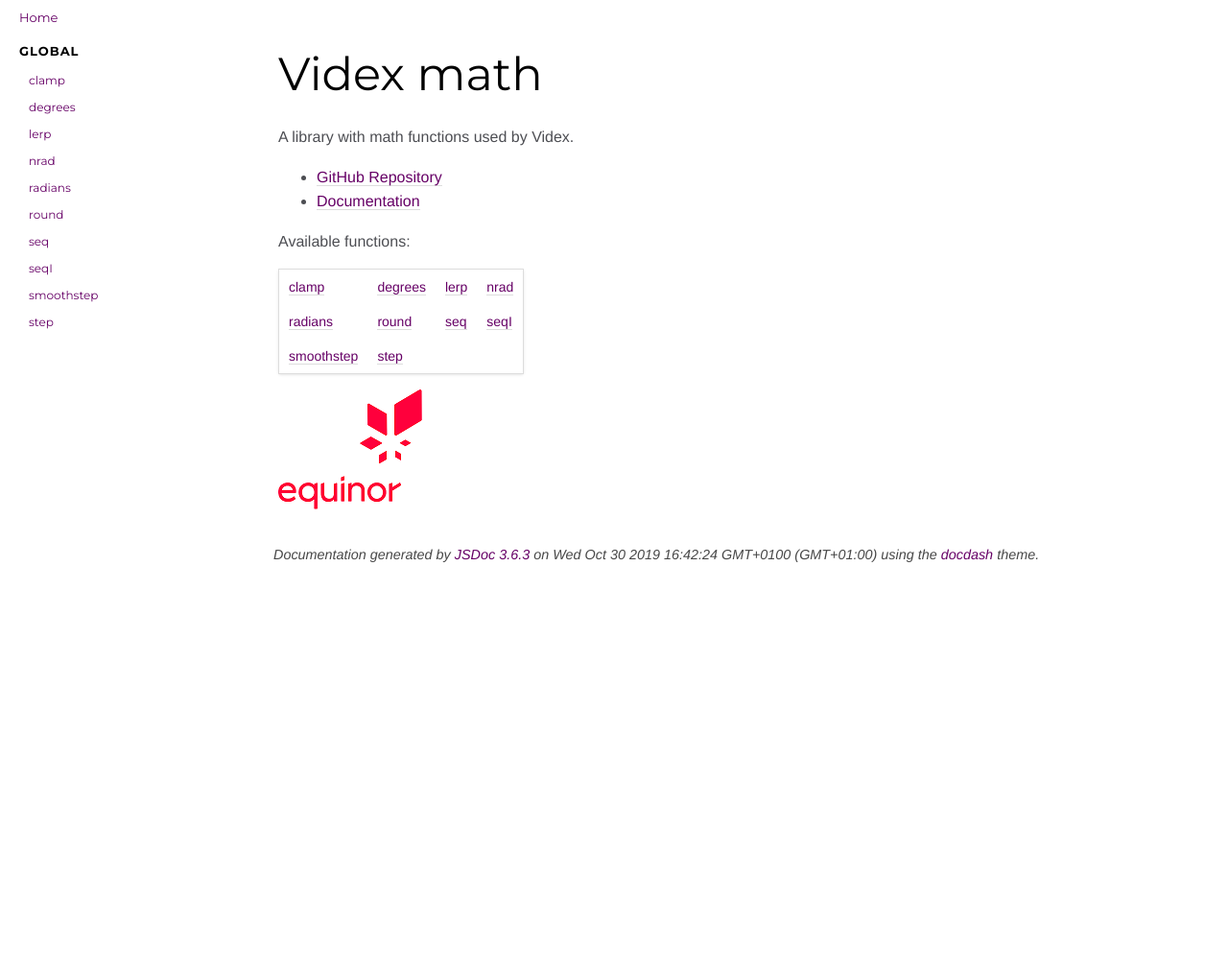
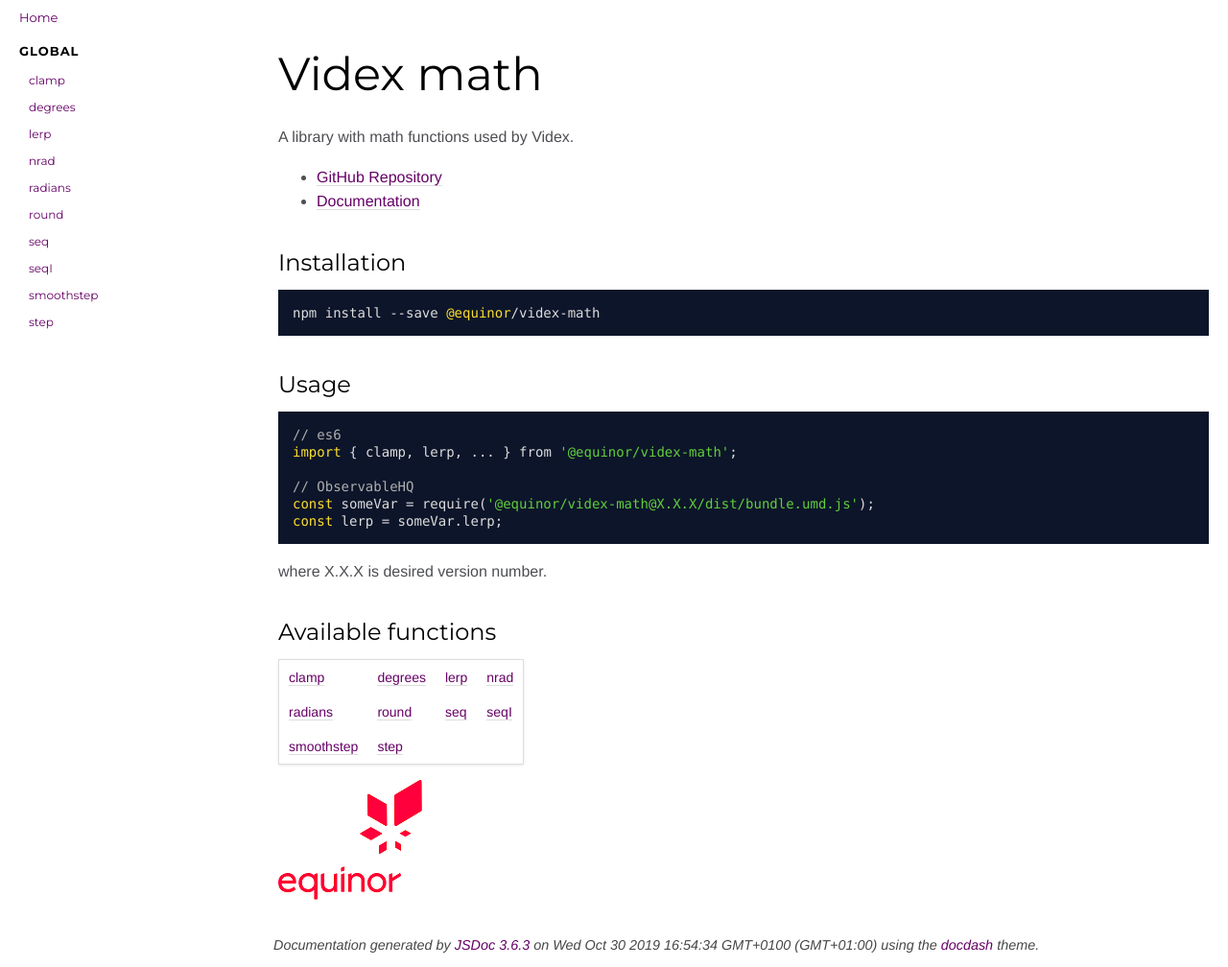
Before and after one commit to equinor/videx-math, a website: page docs/index.html in a window 1280 px wide. Shown: the whole page at 96% size. Before the commit the page ends 800 px from the top, so only its background shows below. Drawn offline with Linux system fonts and the light colour scheme.

Commit message:
Installation guide

```diff
--- a/docs/index.html
+++ b/docs/index.html
@@ -63,7 +63,19 @@
 <li><a href="https://github.com/equinor/videx-math">GitHub Repository</a></li>
 <li><a href="https://equinor.github.io/videx-math">Documentation</a></li>
 </ul>
-<p>Available functions:</p>
+<h2>Installation</h2>
+<pre class="prettyprint source lang-js"><code>npm install --save @equinor/videx-math
+</code></pre>
+<h2>Usage</h2>
+<pre class="prettyprint source lang-js"><code>// es6
+import { clamp, lerp, ... } from '@equinor/videx-math';
+
+// ObservableHQ
+const someVar = require('@equinor/videx-math@X.X.X/dist/bundle.umd.js');
+const lerp = someVar.lerp;
+</code></pre>
+<p>where X.X.X is desired version number.</p>
+<h2>Available functions</h2>
 <table style="width:auto;">
   <tr>
     <td><a href="https://equinor.github.io/videx-math/global.html#clamp">clamp</a></td>
@@ -97,7 +109,7 @@
 <br class="clear">
 
 <footer>
-    Documentation generated by <a href="https://github.com/jsdoc3/jsdoc">JSDoc 3.6.3</a> on Wed Oct 30 2019 16:42:24 GMT+0100 (GMT+01:00) using the <a href="https://github.com/clenemt/docdash">docdash</a> theme.
+    Documentation generated by <a href="https://github.com/jsdoc3/jsdoc">JSDoc 3.6.3</a> on Wed Oct 30 2019 16:54:34 GMT+0100 (GMT+01:00) using the <a href="https://github.com/clenemt/docdash">docdash</a> theme.
 </footer>
 
 <script>prettyPrint();</script>
```
Also changed, not shown: docs/global.html (+1 -1 lines), docs/index.js.html (+1 -1 lines), README.md.
